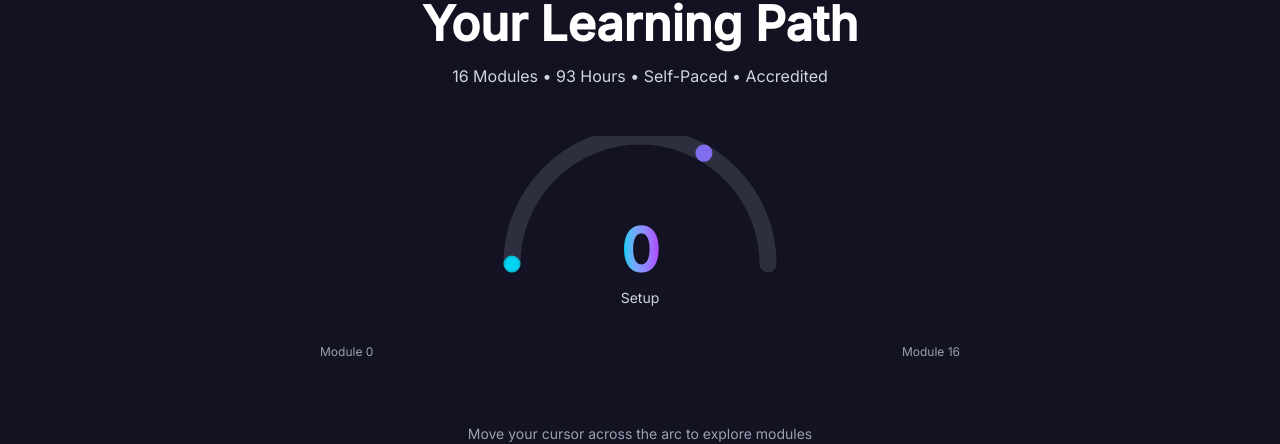
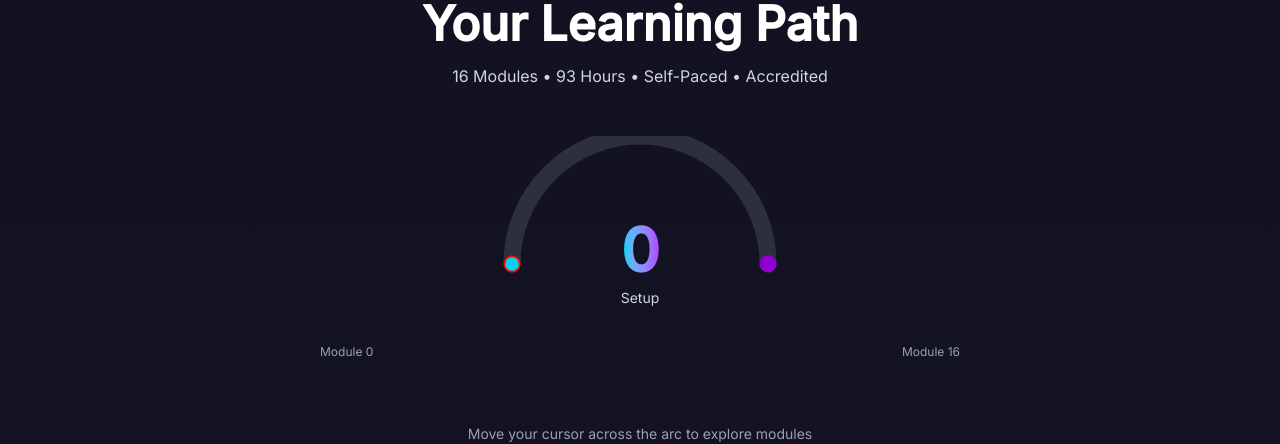
Before and after one commit to thechefcharles/learn-to-vibe-code, a Next.js app: page /landing-kids in a window 1280 px wide. Shown: the part 1196-1640 px from the top of the page. Built offline with nearby package versions, Linux system fonts and the light colour scheme.

Commit message:
refactor: module arc rainbow gradient and complete fill at module 16

```diff
--- a/components/kids-landing/CursorTrackedModuleArc.tsx
+++ b/components/kids-landing/CursorTrackedModuleArc.tsx
@@ -89,11 +89,16 @@ export function CursorTrackedModuleArc({ totalModules = 16 }: CursorTrackedModul
           strokeLinecap="round"
         />
 
-        {/* Filled arc (gradient, animated if motion allowed) */}
+        {/* Filled arc (rainbow gradient, animated if motion allowed) */}
         <defs>
           <linearGradient id="arcGradient" x1="0%" y1="0%" x2="100%" y2="0%">
-            <stop offset="0%" stopColor="#06b6d4" /> {/* cyan */}
-            <stop offset="100%" stopColor="#a855f7" /> {/* purple */}
+            <stop offset="0%" stopColor="#ff0000" /> {/* red */}
+            <stop offset="16.66%" stopColor="#ff7f00" /> {/* orange */}
+            <stop offset="33.33%" stopColor="#ffff00" /> {/* yellow */}
+            <stop offset="50%" stopColor="#00ff00" /> {/* green */}
+            <stop offset="66.66%" stopColor="#0000ff" /> {/* blue */}
+            <stop offset="83.33%" stopColor="#4b0082" /> {/* indigo */}
+            <stop offset="100%" stopColor="#9400d3" /> {/* violet */}
           </linearGradient>
         </defs>
 
@@ -103,7 +108,7 @@ export function CursorTrackedModuleArc({ totalModules = 16 }: CursorTrackedModul
           strokeWidth="20"
           fill="none"
           strokeLinecap="round"
-          strokeDasharray={`${(arcPercentage / 100) * 314} 314`} // 314 ≈ arc length
+          strokeDasharray={`${(arcPercentage / 100) * 471} 471`} // 471 = π*150 (accurate arc length for complete fill)
           style={prefersReducedMotion ? {} : { transition: 'stroke-dasharray 100ms ease-out' }}
         />
 
```
